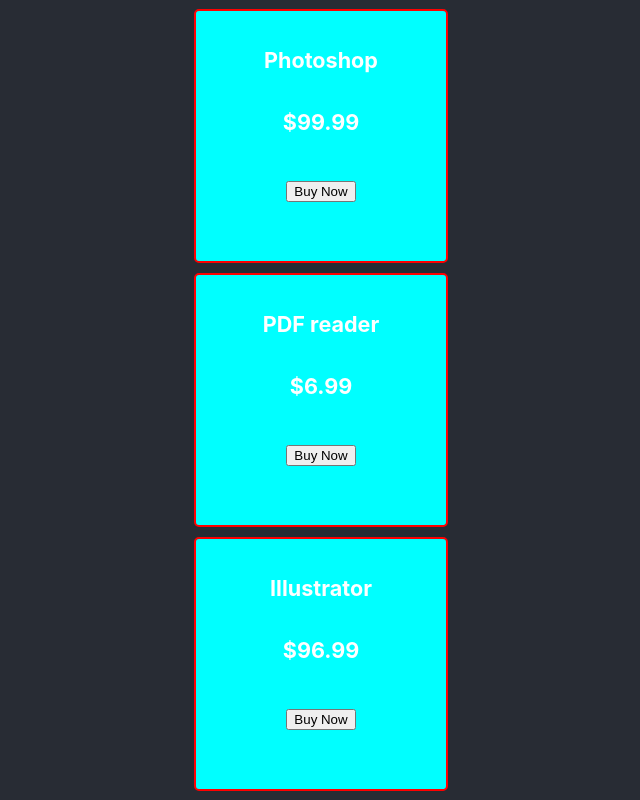
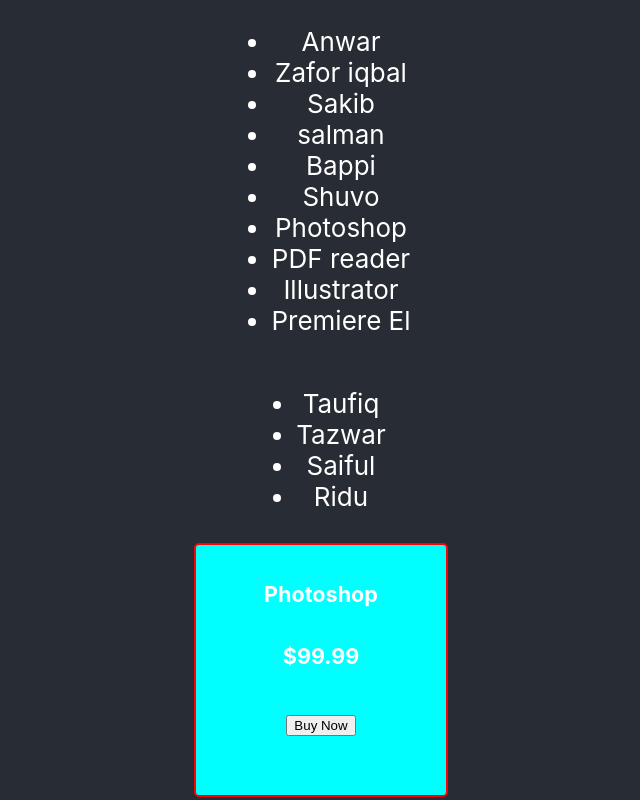
Before and after one commit to Taufiqul7756/React-core-concepts, a React (Create React App) app: page / in a window 1280 px wide. Shown: the top 800 px of the page, without its empty margins (319-959 px from the left). Built offline with nearby package versions, Linux system fonts and the light colour scheme.

Commit message:
Dynamic Data get

```diff
--- a/src/App.js
+++ b/src/App.js
@@ -3,15 +3,43 @@
 import reactDom from "react-dom";
 
 function App() {
-  //const nayoks = ['Anwar', 'Zafor iqbal','alomgir', 'salman']
+  const nayoks = ['Anwar', 'Zafor iqbal','Sakib', 'salman','Bappi','Shuvo']
   const products = [
     {name: 'Photoshop', price: '$99.99'},
     {name: 'PDF reader', price: '$6.99'},
-    {name: 'Illustrator', price: '$96.99'}
+    {name: 'Illustrator', price: '$96.99'},
+    {name: 'Premiere El', price: '$296.99'}
   ]
+
+  const friends =[
+    {name:'Taufiq', job: 'Student'},
+    {name:'Tazwar', job: 'Prothom-alo'},
+    {name:'Saiful', job: 'Student'},
+    {name:'Ridu', job: 'Student'}
+  ]
+  const nayokNames = nayoks.map(nayok=> nayok);
+  console.log(nayokNames);
   return (
     <div className="App">
       <header className="App-header">
+        <ul>
+          {
+            nayoks.map(nayok=><li>{nayok}</li> )
+          }
+          {
+            products.map(product=> <li>{product.name}</li>)
+          }
+        </ul>
+        <ul>
+          {
+            friends.map(friends=> <li>{friends.name} </li>)
+          }
+        </ul>
+        {
+          products.map(pd=><Product product ={pd}></Product>)
+        }
+
+
         <Product product={products[0]}></Product>
         <Product product={products[1]}></Product>
         <Product product={products[2]}></Product>
```
